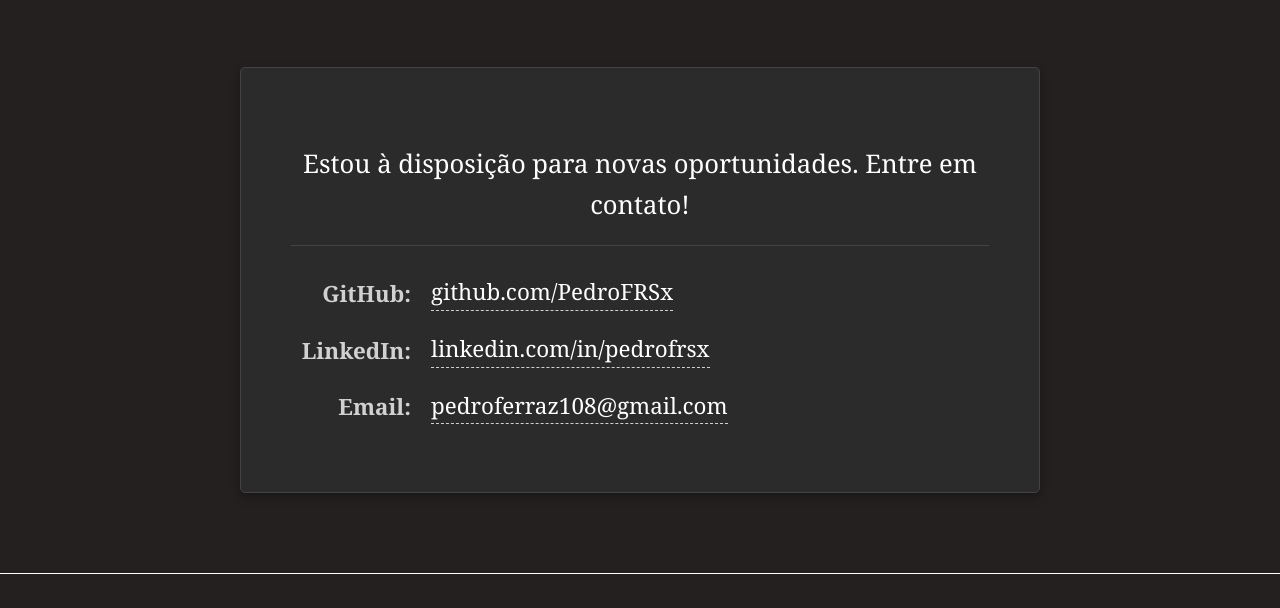
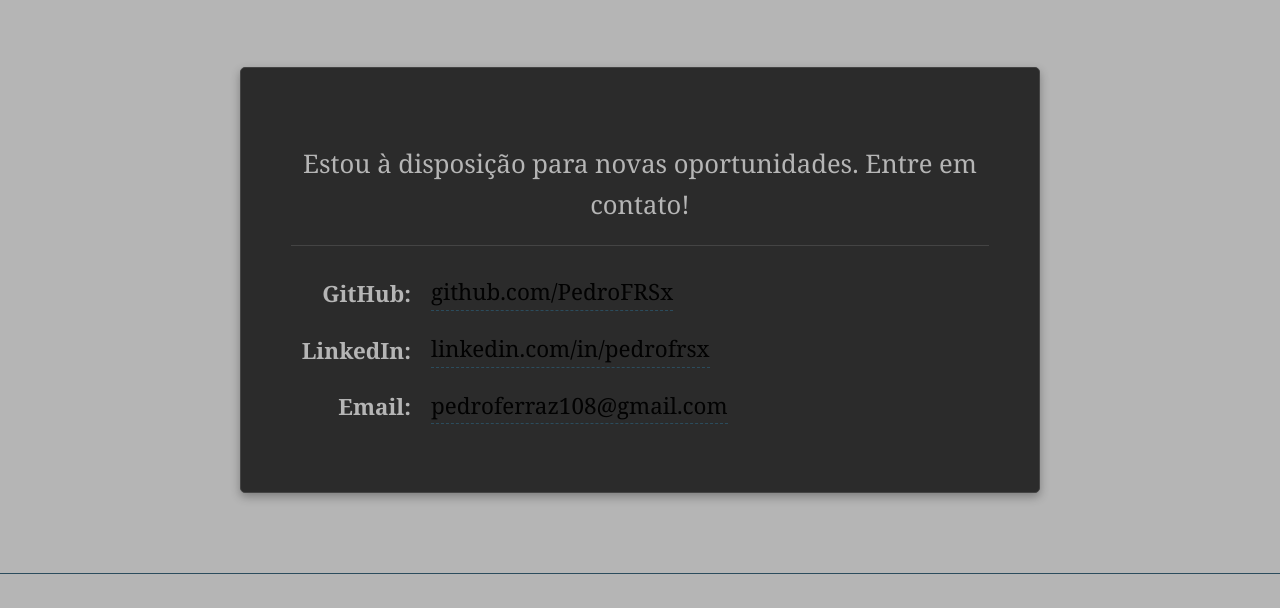
Before and after one commit to PedroFRSx/portfolioAtual, a plain HTML site: page index.html in a window 1280 px wide. Shown: the part 3731-4339 px from the top of the page. Drawn offline with Linux system fonts and the light colour scheme.

Commit message:
Trocando cores do portfólio

```diff
--- a/css/style.css
+++ b/css/style.css
@@ -1,9 +1,9 @@
 /*cores globais*/
 :root {
-    --fundo: #242020;
-    --texto-destaque: #D1D1D1;
-    --texto-geral: #FFFFFF;
-    --linha: #FFFFFF;
+    --fundo: #b5b5b5;
+    --texto-destaque: #2B4C5D;
+    --texto-geral: #020202;
+    --linha: #2B4C5D;
 }
 
 /*estilo global*/
@@ -96,7 +96,7 @@ body {
     display: block;
     width: 100%;
     height: 3px;
-    background-color: var(--texto-geral);
+    background-color: var(--texto-destaque);
     margin: 5px 0;
     transition: all 0.3s ease-in-out;
 }
@@ -230,7 +230,7 @@ body {
 }
 .item-formacao .periodo {
     font-style: italic;
-    color: #ccc;
+    color: var(--texto-destaque);
 }
 
 /*portfólio*/
@@ -336,7 +336,7 @@ body {
 .contato-info p:first-child {
     font-size: 1.6em;
     font-weight: 300;
-    color: var(--texto-geral);
+    color: var(--fundo);
     margin-bottom: 30px;
     border-bottom: 1px solid #444;
     padding-bottom: 20px;
@@ -352,7 +352,7 @@ body {
 }
 
 .contato-label {
-    color: var(--texto-destaque);
+    color: var(--fundo);
     font-weight: 700;
     width: 120px;
     text-align: right;
```
